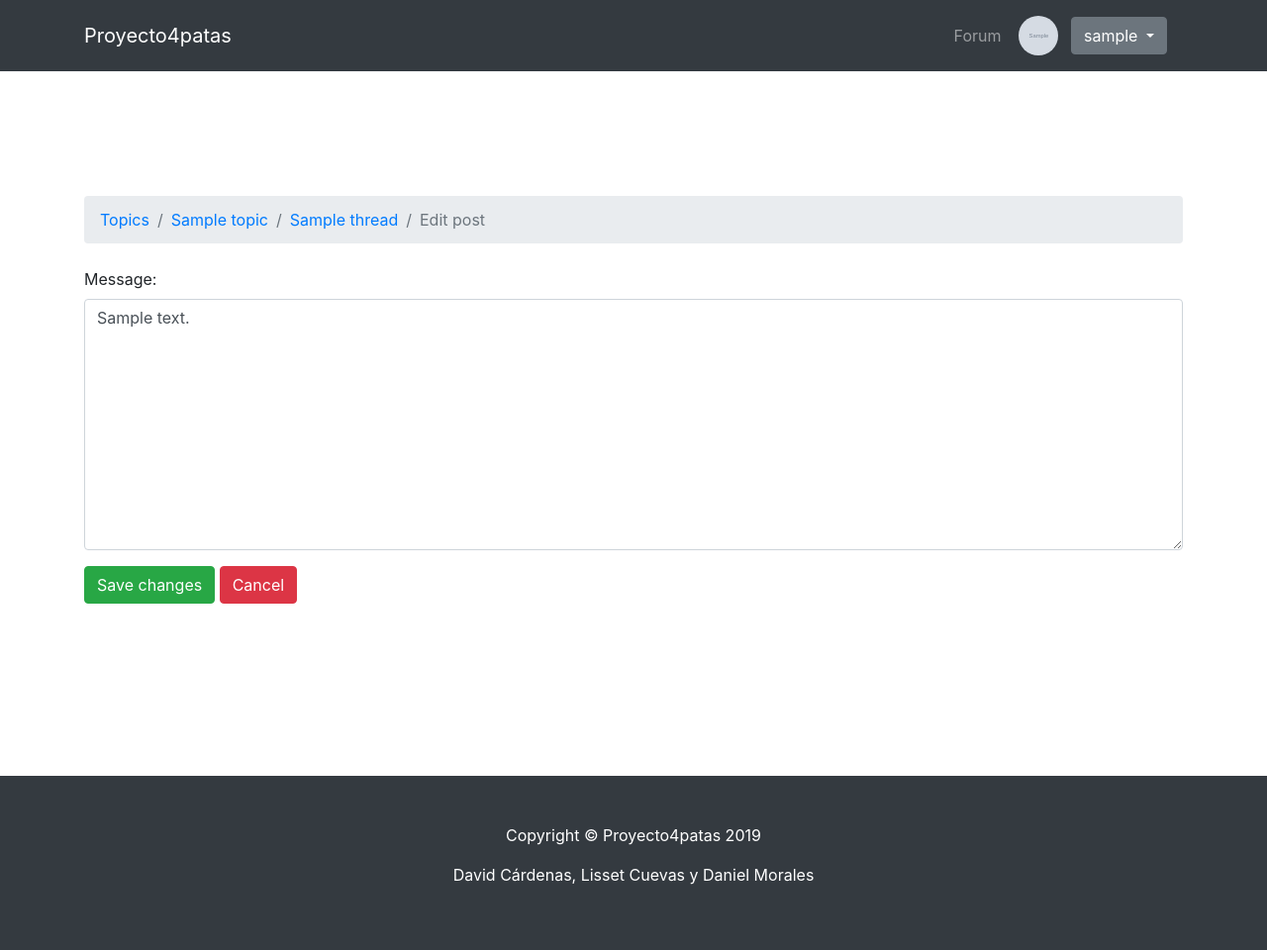
After one commit to davidcardd1/proyecto-perros, a Django app: page /foro/1/1/1/edit in a window 1280 px wide. The commit adds this page. Shown: the whole page at 99% size. Run offline with Django 3.2, Linux system fonts and the light colour scheme; a user stored in the database is signed in; tables that the repository leaves empty hold one stand-in row (values such as "Sample post"); grey boxes marked "Sample" are stand-in pictures; some libraries are stand-ins or nearby versions.

Commit message:
casi final

```diff
--- a/Proyecto4patas1/urls.py
+++ b/Proyecto4patas1/urls.py
@@ -31,6 +31,7 @@ urlpatterns = [
     path('foro/<str:n>/new_thread', views.new_thread, name='new_thread'),
     path('foro/<str:nTo>/<str:nTh>', views.thread_posts, name='thread_posts'),
     path('foro/<str:nTo>/<str:nTh>/new_post', views.new_post, name='new_post'),
+    path('foro/<str:nTo>/<str:nTh>/<int:post_pk>/edit', views.PostUpdateView.as_view(template_name='edit_post.html'), name='edit_post'),
     #users
     path('login/', LoginView.as_view(template_name='login.html'), name='login'),
     path('logout/', LogoutView.as_view(template_name='logout.html'), name='logout'),
--- a/forum/models.py
+++ b/forum/models.py
@@ -36,7 +36,7 @@ class Topic(models.Model):
     def get_posts_count(self):
         return Post.objects.filter(thread__topic=self).count()
     def get_last_post(self):
-        return Post.objects.filter(thread__topic=self).order_by('-created').first()
+        return Post.objects.filter(thread__topic=self).order_by('-updated').first()
 
 
 class Thread(models.Model):
--- a/forum/views.py
+++ b/forum/views.py
@@ -7,8 +7,10 @@ from django.shortcuts import render, redirect, get_object_or_404
 from .models import Topic, Thread, Usuario, Post
 from .forms import RegistrationForm, EditProfileForm,ProfileForm, NewThreadForm,  NewThreadForm, NewPostForm
 from django.contrib.auth.decorators import login_required
-from django.views.generic import ListView, DetailView
+from django.views.generic import ListView, DetailView, UpdateView
 from django.contrib.auth import login,authenticate, update_session_auth_hash
+from django.utils import timezone
+from django.utils.decorators import method_decorator
 
 #forum
 def home(request):
@@ -136,6 +138,25 @@ def login_view(request,*args, **kwargs):
                     template_name = "login.html",
                     context={"form":form})
 
+@method_decorator(login_required, name='dispatch')
+class PostUpdateView(UpdateView):
+    model = Post
+    fields = ('body', )
+    template_name = 'edit_post.html'
+    pk_url_kwarg = 'post_pk'
+    context_object_name = 'post'
+
+    def get_queryset(self):
+        queryset = super().get_queryset()
+        return queryset.filter(user=Usuario.objects.get(user=self.request.user))
+
+    def form_valid(self, form):
+        post = form.save(commit=False)
+        post.user = Usuario.objects.get(user=self.request.user)
+        post.updated_at = timezone.now()
+        post.save()
+        return redirect('thread_posts', nTo=post.thread.topic.name, nTh=post.thread.name)
+
 def profile(request, pk=None):
     if pk:
         user = User.objects.get(pk=pk)
--- /dev/null
+++ b/templates/edit_post.html
@@ -0,0 +1,22 @@
+{% extends 'base.html' %}
+
+{% block head %}Edit post{% endblock %}
+
+{% block body %}
+<section>
+    <div class="container">
+        <ol class="breadcrumb my-4">
+            <li class="breadcrumb-item"><a href="{% url 'foro' %}">Topics</a></li>
+            <li class="breadcrumb-item"><a href="{% url 'topic_threads' post.thread.topic.name %}">{{ post.thread.topic.name }}</a></li>
+            <li class="breadcrumb-item"><a href="{% url 'thread_posts' post.thread.topic.name post.thread.name %}">{{ post.thread.name }}</a></li>
+            <li class="breadcrumb-item active">Edit post</li>
+        </ol>
+        <form method="post" class="mb-4" novalidate>
+            {% csrf_token %}
+            {% include 'includes/form.html' %}
+            <button type="submit" class="btn btn-success">Save changes</button>
+            <a href="{% url 'thread_posts' post.thread.topic.name post.thread.name %}" class="btn btn-danger" role="button">Cancel</a>
+        </form>
+    </div>
+</section>
+{% endblock %}
--- a/templates/posts.html
+++ b/templates/posts.html
@@ -47,7 +47,7 @@
             {{ post.body }}
             {% if post.user ==  request.user.profile%}
               <div class="mt-3">
-                <a href="#" class="btn btn-primary btn-sm" role="button">Edit post</a>
+                <a href="{% url 'edit_post' post.thread.topic.name post.thread.name post.pk %}" class="btn btn-primary btn-sm" role="button">Edit post</a>
               </div>
             {% endif %}
           </div>
```
